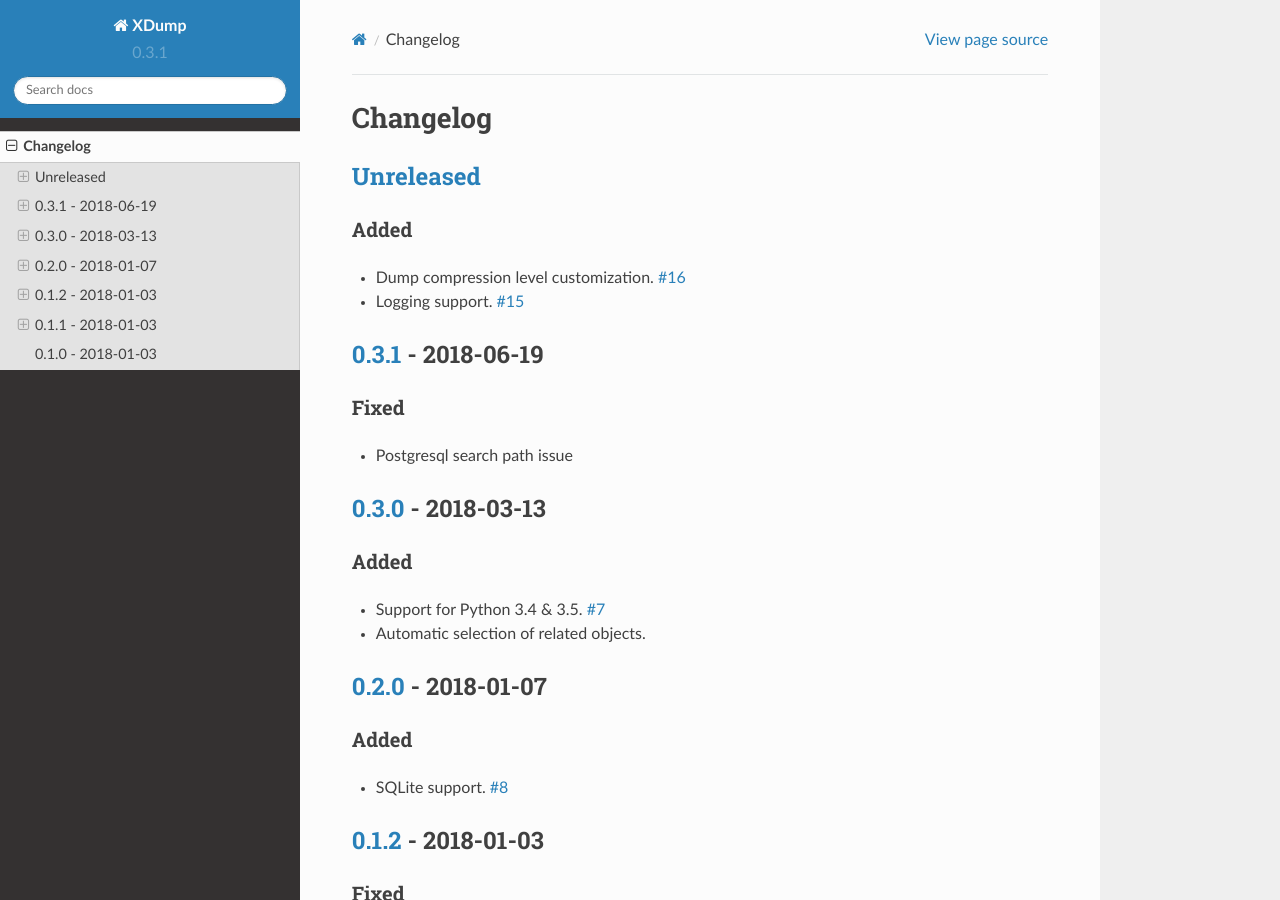
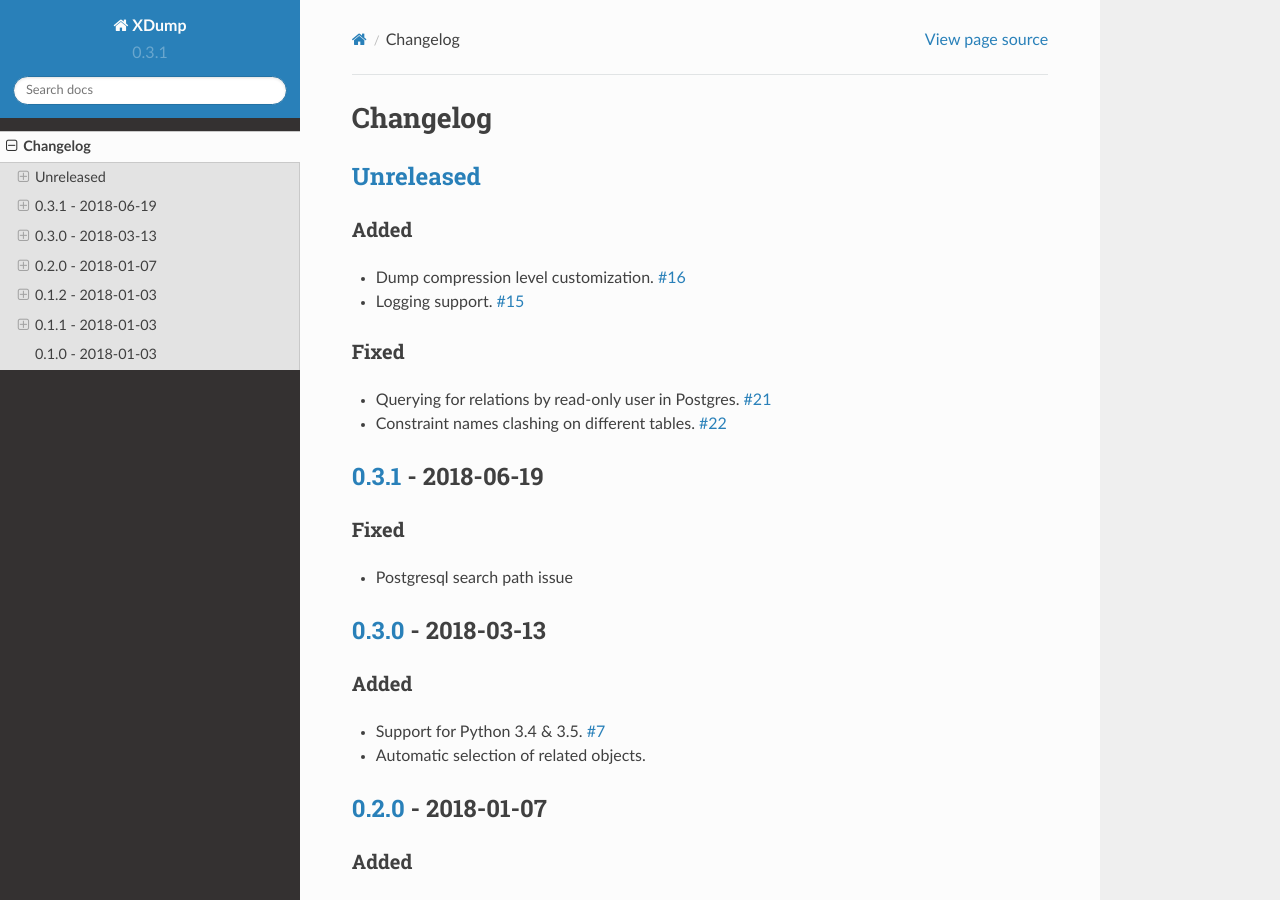
Before and after one commit to Stranger6667/xdump, a Sphinx documentation site: the page built from docs/changelog.rst, in a window 1280 px wide and 900 px high. Built offline with Sphinx 7.4.7 and the Read the Docs theme 2.0.0, drawn with Linux system fonts in a browser that asks for light colours.

Commit message:
Changelog entry

```diff
--- a/docs/changelog.rst
+++ b/docs/changelog.rst
@@ -11,6 +11,12 @@ Added
 
 - Dump compression level customization. `#16`_
 - Logging support. `#15`_
+
+Fixed
+~~~~~
+
+- Querying for relations by read-only user in Postgres. `#21`_
+- Constraint names clashing on different tables. `#22`_
 
 `0.3.1`_ - 2018-06-19
 ---------------------
@@ -65,6 +71,8 @@ Fixed
 .. _0.1.2: https://github.com/Stranger6667/xdump/compare/0.1.1...0.1.2
 .. _0.1.1: https://github.com/Stranger6667/xdump/compare/0.1.0...0.1.1
 
+.. _#22: https://github.com/Stranger6667/xdump/issues/22
+.. _#21: https://github.com/Stranger6667/xdump/issues/21
 .. _#16: https://github.com/Stranger6667/xdump/issues/16
 .. _#15: https://github.com/Stranger6667/xdump/issues/15
 .. _#8: https://github.com/Stranger6667/xdump/issues/8
```
